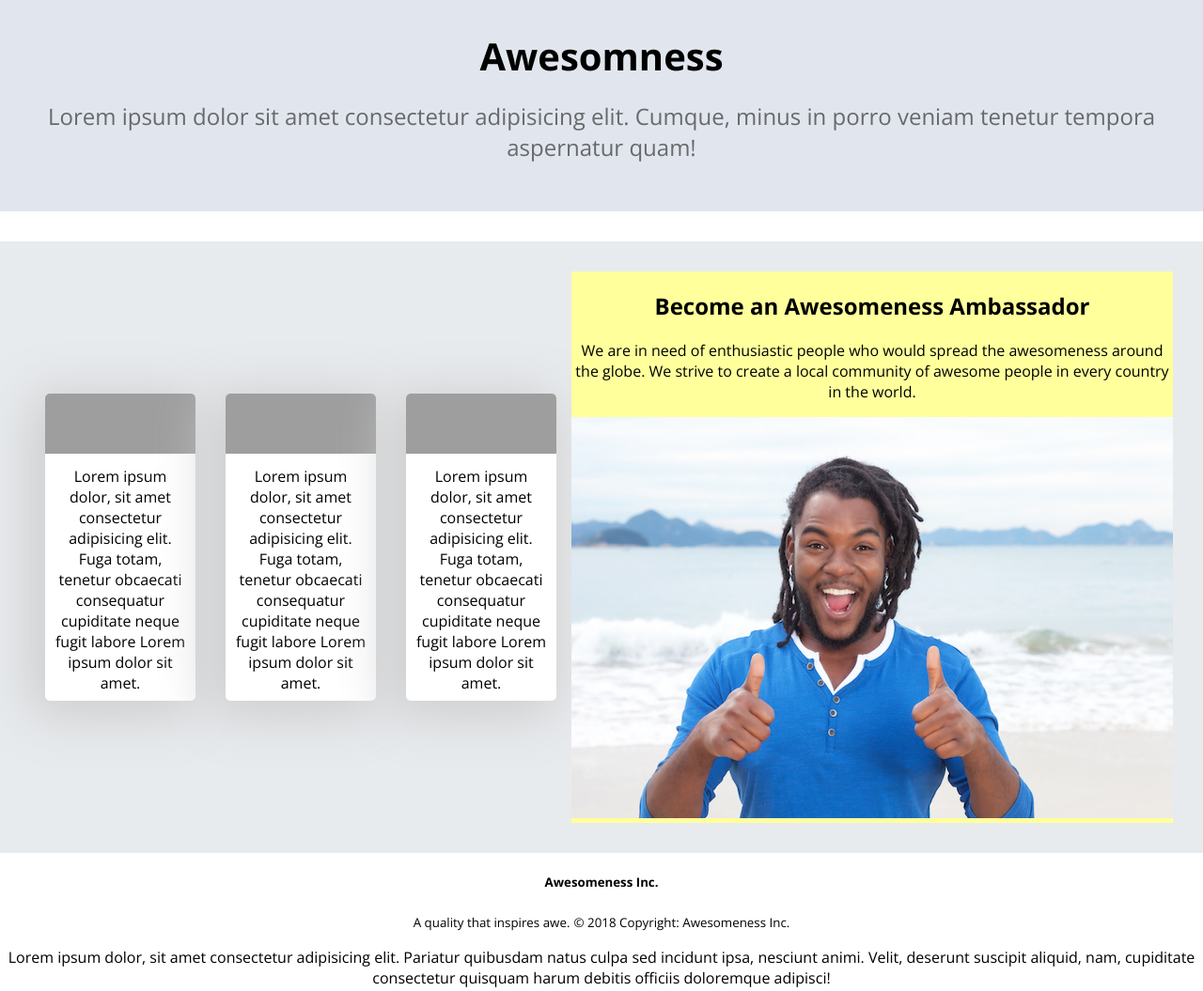
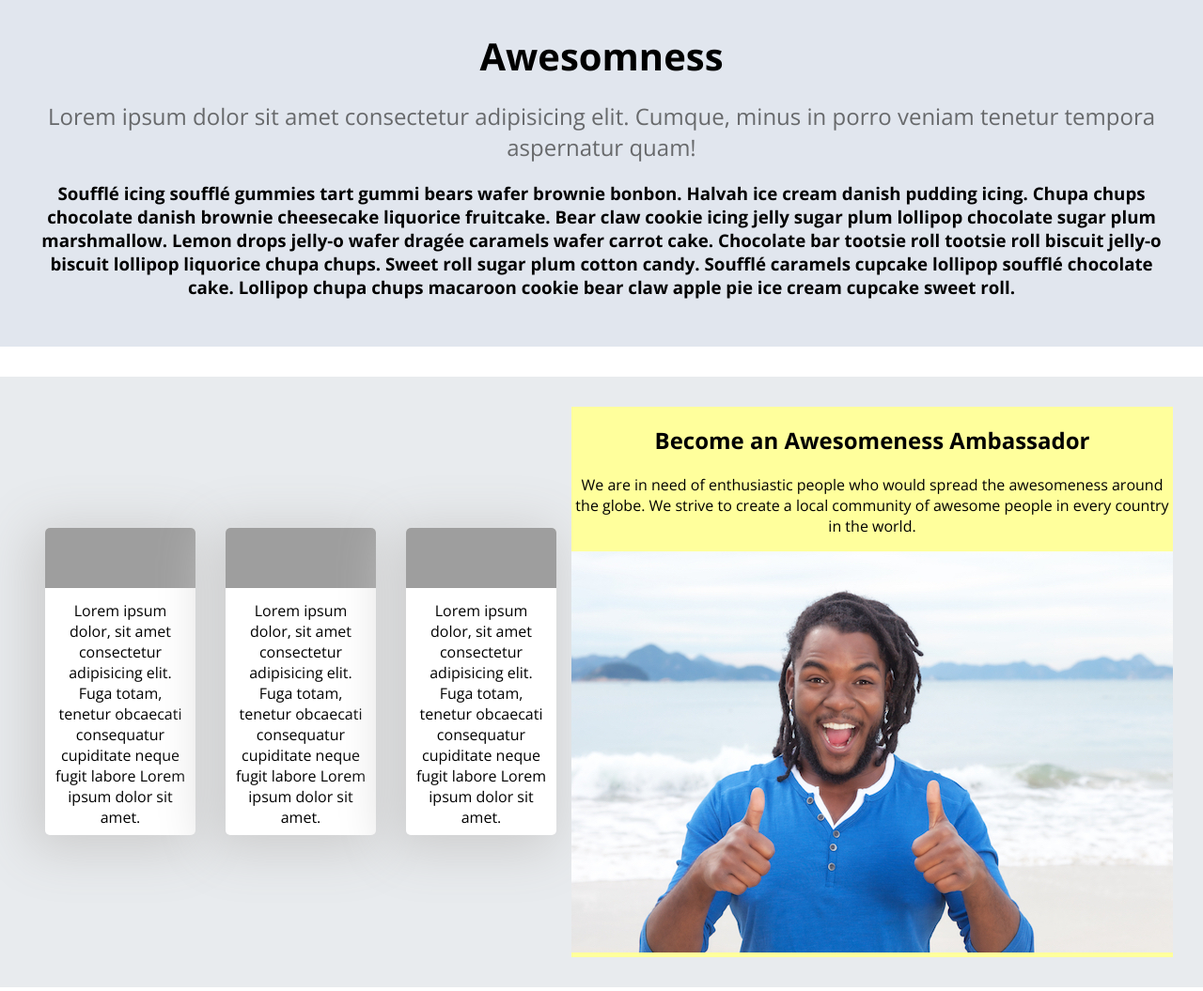
Before and after one commit to haianhxanh/CBP-day09-alice-bob, a website: page src/index.html in a window 1280 px wide. Shown: the top 1055 px of the page at 94% size. Drawn offline with nearby package versions, Linux system fonts and the light colour scheme; files that its build step writes are made by us from their sources; grey boxes are pictures that could not be loaded.

Commit message:
cupcake ipsum

```diff
--- a/src/index.html
+++ b/src/index.html
@@ -17,6 +17,8 @@
         Lorem ipsum dolor sit amet consectetur adipisicing elit. Cumque, minus
         in porro veniam tenetur tempora aspernatur quam!
       </h2>
+
+      <h3>Soufflé icing soufflé gummies tart gummi bears wafer brownie bonbon. Halvah ice cream danish pudding icing. Chupa chups chocolate danish brownie cheesecake liquorice fruitcake. Bear claw cookie icing jelly sugar plum lollipop chocolate sugar plum marshmallow. Lemon drops jelly-o wafer dragée caramels wafer carrot cake. Chocolate bar tootsie roll tootsie roll biscuit jelly-o biscuit lollipop liquorice chupa chups. Sweet roll sugar plum cotton candy. Soufflé caramels cupcake lollipop soufflé chocolate cake. Lollipop chupa chups macaroon cookie bear claw apple pie ice cream cupcake sweet roll.</h3>
     </header>
     <main>
       <article>
```
